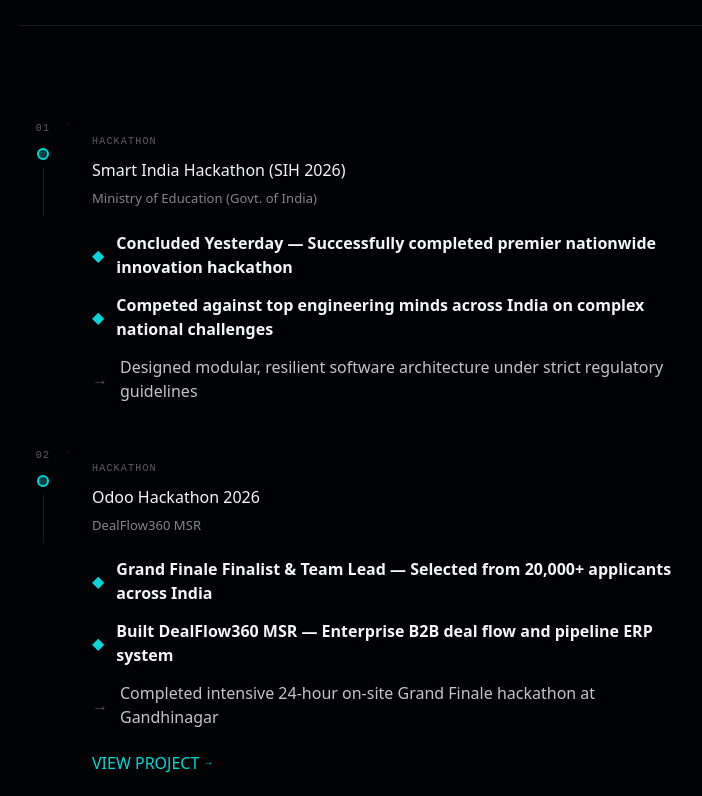
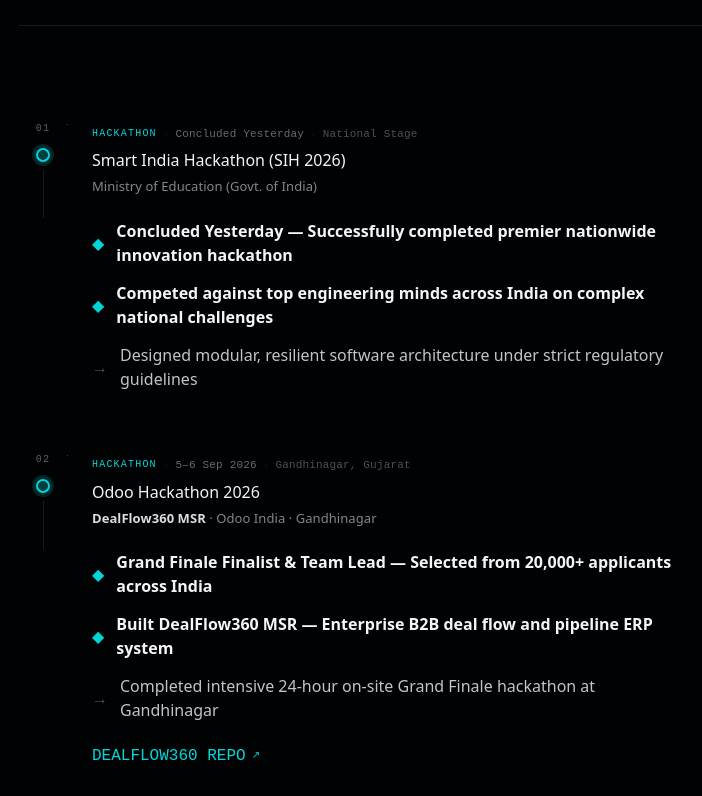
Before and after one commit to Shubham-997800/sdx30, a React (Vite) app: page / in a window 1280 px wide. Shown: the part 8764-9560 px from the top of the page, without its empty margins (21-723 px from the left). Built offline with nearby package versions, Linux system fonts and the light colour scheme.

Commit message:
style: 10/10 polish overhaul for dual light & dark mode excellence

```diff
--- a/src/index.css
+++ b/src/index.css
@@ -93,6 +93,7 @@
   /* ── Semantic status colors ── */
   --color-success: oklch(0.65 0.22 155);
   --color-warning: oklch(0.78 0.16 85);
+  --color-lang-js: #b45309;
 
   /* ── Borders: Stronger structural presence ── */
   --border: oklch(0.87 0.008 95);
@@ -145,6 +146,7 @@
   /* ── Semantic status colors ── */
   --color-success: oklch(0.72 0.19 155);
   --color-warning: oklch(0.82 0.14 85);
+  --color-lang-js: #facc15;
 
   --border: oklch(0.22 0.008 270);
   --border-subtle: oklch(0.16 0.008 270);
@@ -757,11 +759,38 @@
   background: var(--card);
 }
 
-.code-keyword { color: var(--accent); }
-.code-string { color: var(--muted-foreground); }
-.code-property { color: var(--foreground); }
-.code-punctuation { color: var(--muted-foreground); }
-.code-comment { color: var(--muted-foreground); opacity: 0.5; }
+.code-keyword {
+  color: var(--accent);
+  font-weight: 600;
+}
+
+:not(.dark) .code-string {
+  color: #15803d;
+}
+.dark .code-string {
+  color: #4ade80;
+}
+
+.code-property {
+  color: var(--foreground);
+  font-weight: 500;
+}
+
+:not(.dark) .code-comment {
+  color: #64748b;
+  font-style: italic;
+  opacity: 0.85;
+}
+.dark .code-comment {
+  color: #94a3b8;
+  font-style: italic;
+  opacity: 0.7;
+}
+
+.code-punctuation {
+  color: var(--muted-foreground);
+  opacity: 0.8;
+}
 
 /* ═══════════════════════════════════════════════
    ANIMATION KEYFRAMES
@@ -770,6 +799,10 @@
 @keyframes marquee {
   from { transform: translateX(0); }
   to { transform: translateX(-50%); }
+}
+
+.marquee:hover {
+  animation-play-state: paused;
 }
 
 @keyframes pulse-dot {
--- a/src/sections/engineering/EngineeringCategory.tsx
+++ b/src/sections/engineering/EngineeringCategory.tsx
@@ -18,8 +18,8 @@ export function EngineeringCategory({ category, index }: EngineeringCategoryProp
       direction="up"
       delay={index * STAGGER.fast}
       className={cn(
-        "group relative rounded-xl border border-border bg-card p-6 md:p-8 transition-all duration-200",
-        "hover:border-accent/30"
+        "group relative rounded-xl border border-border bg-card p-6 md:p-8 transition-all duration-300",
+        "hover:border-accent/40 hover:shadow-md hover:-translate-y-0.5"
       )}
     >
       {/* Category header */}
--- a/src/sections/github/GitHubSection.tsx
+++ b/src/sections/github/GitHubSection.tsx
@@ -12,11 +12,11 @@ import { githubProfile } from '@/data/github';
 
 
 const LANGUAGE_COLORS: Record<string, string> = {
-  JavaScript: '#f1e05a',
+  JavaScript: 'var(--color-lang-js, #eab308)',
   TypeScript: '#3178c6',
   HTML: '#e34c26',
-  CSS: '#563d7c',
-  Python: '#3572A5',
+  CSS: '#7c3aed',
+  Python: '#2563eb',
 };
 
 export function GitHubSection() {
--- a/src/sections/journey/JourneyEvent.tsx
+++ b/src/sections/journey/JourneyEvent.tsx
@@ -78,19 +78,19 @@ export function JourneyEvent({
         {/* Timeline node */}
         <motion.div
           className={cn(
-            'relative z-10 size-3 rounded-full border-2 cursor-pointer',
+            'relative z-10 size-3.5 rounded-full border-2 cursor-pointer transition-all duration-200',
             isFeatured
-              ? 'border-accent bg-accent/20'
-              : 'border-border bg-background hover:border-accent/50',
+              ? 'border-accent bg-accent/25 ring-4 ring-accent/15 shadow-sm shadow-accent/25'
+              : 'border-border bg-background hover:border-accent/60',
           )}
-          whileHover={{ scale: 1.1, boxShadow: '0 0 12px oklch(from var(--accent) l c h / 0.3)' }}
+          whileHover={{ scale: 1.2, boxShadow: '0 0 16px oklch(from var(--accent) l c h / 0.4)' }}
           transition={{ duration: 0.2 }}
         >
           {isFeatured && (
             <motion.div
-              className="absolute inset-0 rounded-full bg-accent/30"
-              animate={{ scale: [1, 1.8, 1], opacity: [0.6, 0, 0.6] }}
-              transition={{ duration: 3, repeat: Infinity, ease: 'easeInOut' }}
+              className="absolute inset-0 rounded-full bg-accent/40"
+              animate={{ scale: [1, 2, 1], opacity: [0.7, 0, 0.7] }}
+              transition={{ duration: 2.5, repeat: Infinity, ease: 'easeInOut' }}
             />
           )}
         </motion.div>
@@ -113,7 +113,7 @@ export function JourneyEvent({
         <div
           className={cn(
             'w-full h-px',
-            isFeatured ? 'bg-accent/30' : 'bg-border/60',
+            isFeatured ? 'bg-accent/40' : 'bg-border/60',
           )}
         />
       </div>
@@ -124,15 +124,33 @@ export function JourneyEvent({
           isLast && 'pb-0',
         )}
       >
-        {/* Category label */}
-        <span className="text-label text-muted-foreground/70">
+        {/* Category & Date Metadata */}
+        <div className="flex items-center gap-2 flex-wrap">
+          <span className="text-label text-accent font-mono font-medium">
             {event.category}
           </span>
+          {event.date && (
+            <>
+              <span className="text-muted-foreground/30 text-[10px]">·</span>
+              <span className="text-caption font-mono text-muted-foreground/80 text-[0.72rem]">
+                {event.date}
+              </span>
+            </>
+          )}
+          {event.venue && (
+            <>
+              <span className="text-muted-foreground/30 text-[10px] hidden sm:inline">·</span>
+              <span className="text-caption font-mono text-muted-foreground/60 text-[0.7rem] hidden sm:inline">
+                {event.venue}
+              </span>
+            </>
+          )}
+        </div>
 
         {/* Title */}
         <h3
           className={cn(
-            'text-h3 mt-2 text-foreground',
+            'text-h3 mt-1.5 text-foreground',
             isFeatured ? 'text-foreground' : 'text-foreground/90',
           )}
         >
@@ -141,8 +159,15 @@ export function JourneyEvent({
 
         {/* Project or Organization */}
         {(event.project || event.organization) && (
-          <p className="mt-1.5 text-body-sm text-muted-foreground">
-            {event.project || event.organization}
+          <p className="mt-1 text-body-sm text-muted-foreground">
+            {event.project ? (
+              <>
+                <span className="font-semibold text-foreground/90">{event.project}</span>
+                {event.organization && <span> · {event.organization}</span>}
+              </>
+            ) : (
+              event.organization
+            )}
           </p>
         )}
 
@@ -159,12 +184,41 @@ export function JourneyEvent({
           </div>
         )}
 
-        {/* Project link for Vibe2Ship → FlowSync AI */}
-        {event.project && (
+        {/* Action Links */}
+        <div className="flex flex-wrap items-center gap-4 mt-4">
+          {event.githubUrl && (
+            <a
+              href={event.githubUrl}
+              target="_blank"
+              rel="noopener noreferrer"
+              className={cn(
+                'inline-flex items-center gap-1.5 text-caption font-mono',
+                'text-accent transition-all duration-200',
+                'hover:gap-2.5 hover:underline',
+              )}
+            >
+              {event.linkText || 'VIEW REPOSITORY'} <span className="text-label">↗</span>
+            </a>
+          )}
+          {event.liveUrl && (
+            <a
+              href={event.liveUrl}
+              target="_blank"
+              rel="noopener noreferrer"
+              className={cn(
+                'inline-flex items-center gap-1.5 text-caption font-mono',
+                'text-accent transition-all duration-200',
+                'hover:gap-2.5 hover:underline',
+              )}
+            >
+              LIVE DEMO <span className="text-label">↗</span>
+            </a>
+          )}
+          {event.project && !event.githubUrl && !event.liveUrl && (
             <a
               href="#work"
               className={cn(
-              'inline-flex items-center gap-1.5 mt-4 text-caption',
+                'inline-flex items-center gap-1.5 text-caption',
                 'text-accent transition-all duration-200',
                 'hover:gap-2.5',
               )}
@@ -173,6 +227,7 @@ export function JourneyEvent({
             </a>
           )}
         </div>
+      </div>
     </Reveal>
   );
 }
--- a/src/sections/marquee/MarqueeSection.tsx
+++ b/src/sections/marquee/MarqueeSection.tsx
@@ -16,19 +16,19 @@ export function MarqueeSection() {
   return (
     <section className="relative py-16 md:py-24 overflow-hidden editorial-border-top editorial-border-bottom">
       {/* Marquee */}
-      <div className="relative overflow-hidden">
+      <div className="relative overflow-hidden group">
         {prefersReducedMotion ? (
           <div className="flex items-center justify-center gap-6 md:gap-10 px-4">
             {marqueeWords.map((word, i) => (
-              <span key={i} className="text-marquee text-foreground/10 dark:text-foreground/15 whitespace-nowrap">
+              <span key={i} className="text-marquee text-foreground/25 dark:text-foreground/15 whitespace-nowrap transition-colors duration-200 hover:text-accent">
                 {word}
-                <span className="text-accent/30 mx-4 md:mx-8">·</span>
+                <span className="text-accent/40 mx-4 md:mx-8">·</span>
               </span>
             ))}
           </div>
         ) : (
           <motion.div
-            className="marquee"
+            className="marquee group-hover:[animation-play-state:paused]"
             style={{ '--marquee-duration': '35s' } as React.CSSProperties}
             initial={{ opacity: 0 }}
             whileInView={{ opacity: 1 }}
@@ -36,7 +36,10 @@ export function MarqueeSection() {
             transition={{ duration: 1 }}
           >
             {words.map((word, i) => (
-              <span key={i} className="text-marquee text-foreground/10 dark:text-foreground/15 whitespace-nowrap flex items-center">
+              <span
+                key={i}
+                className="text-marquee text-foreground/25 dark:text-foreground/15 whitespace-nowrap flex items-center transition-colors duration-300 hover:text-accent cursor-default select-none"
+              >
                 {word}
                 <span className="text-accent/30 mx-6 md:mx-12 text-4xl md:text-6xl">·</span>
               </span>
--- a/src/sections/stack/TechCategory.tsx
+++ b/src/sections/stack/TechCategory.tsx
@@ -30,15 +30,15 @@ export function TechCategory({ category, index }: TechCategoryProps) {
             key={item.name}
             className={cn(
               "group relative rounded-lg border border-border bg-card px-4 py-3 transition-all duration-300",
-              "hover:border-accent/30 hover:bg-muted/30"
+              "hover:border-accent/40 hover:bg-muted/40 hover:shadow-xs hover:-translate-y-0.5"
             )}
           >
             <div className="flex items-center justify-between gap-2">
-              <span className="text-body-sm font-medium text-foreground truncate">{item.name}</span>
+              <span className="text-body-sm font-medium text-foreground group-hover:text-accent transition-colors truncate">{item.name}</span>
               <span
                 className={cn(
-                  "size-1.5 rounded-full shrink-0",
-                  item.status === 'using' ? 'bg-accent' : 'bg-muted-foreground/30'
+                  "size-1.5 rounded-full shrink-0 transition-transform group-hover:scale-125",
+                  item.status === 'using' ? 'bg-accent shadow-xs shadow-accent/60' : 'bg-muted-foreground/30'
                 )}
               />
             </div>
```
Also changed, not shown: src/sections/about/AboutSection.tsx (+36 -7 lines), src/sections/learning/LearningSection.tsx (+20 -12 lines). Lines whose indentation alone changed are shown as unchanged.
